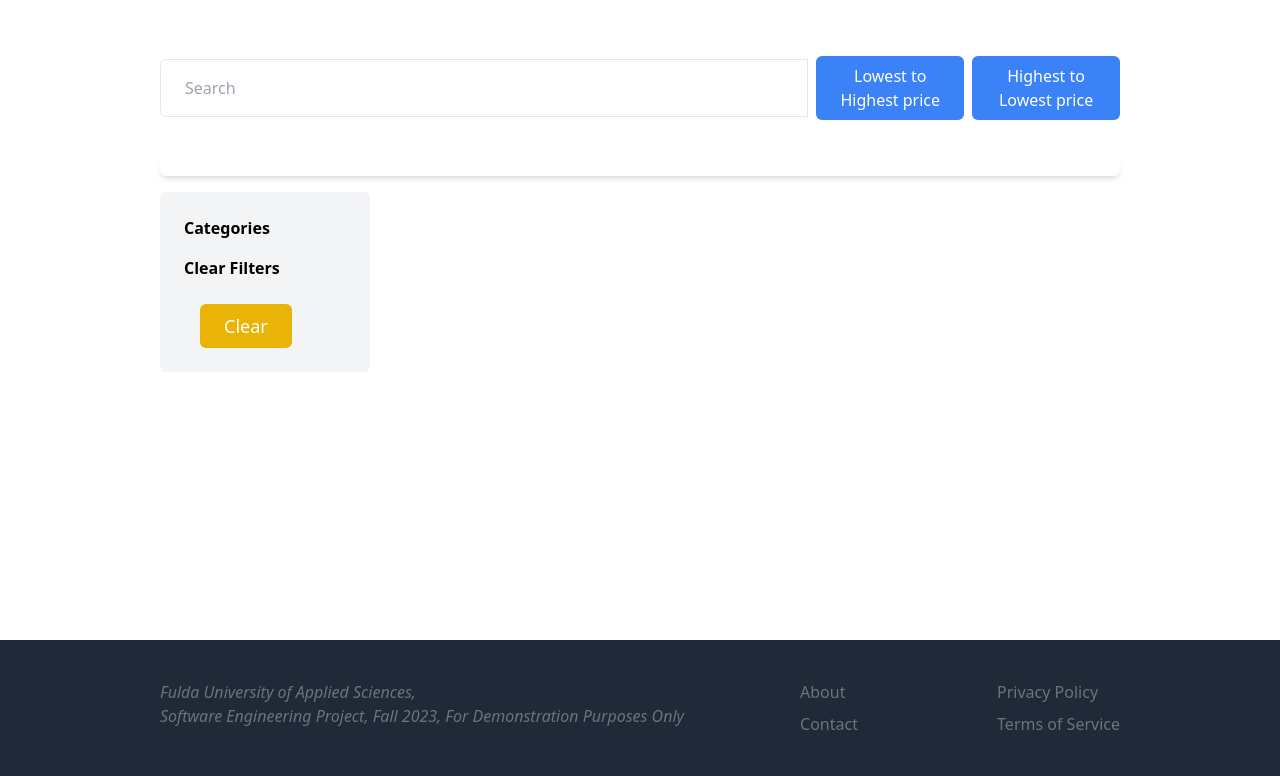
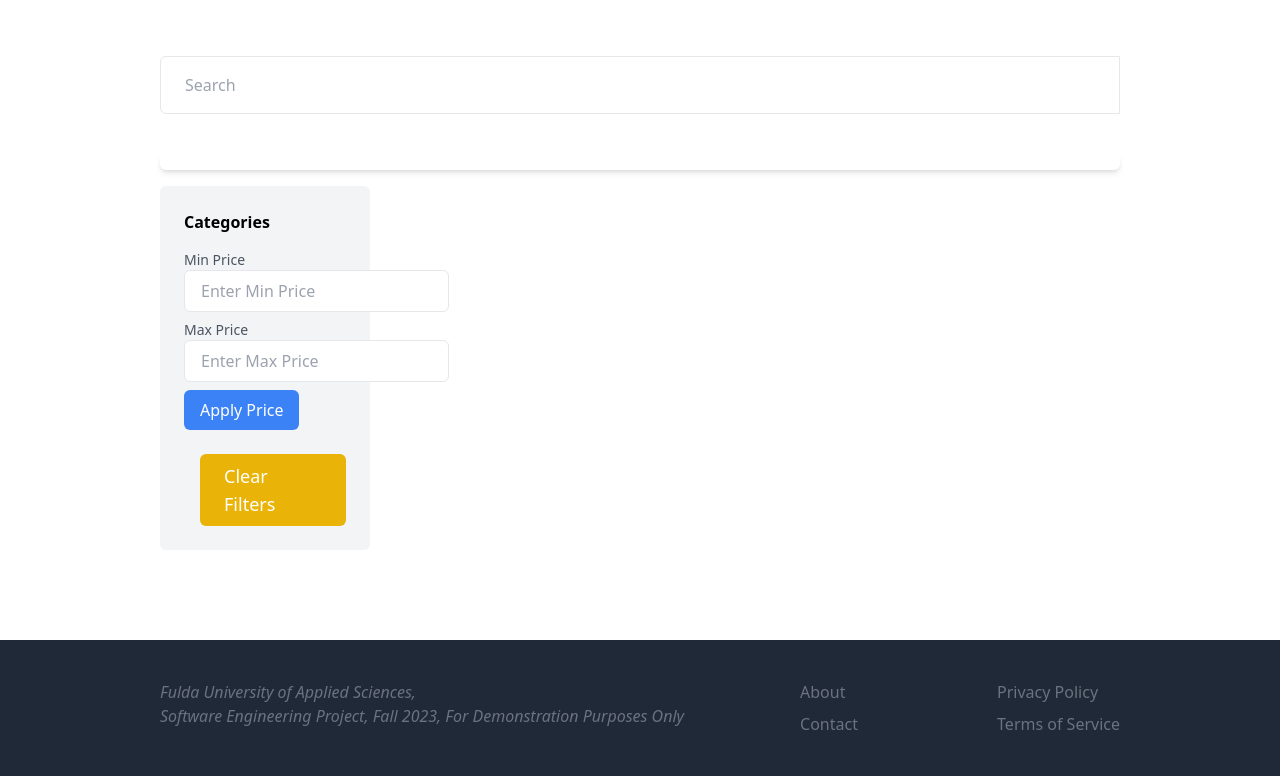
Before and after one commit to Hochschule-Fulda-AI/media-majesty, a Django app: page /items/ in a window 1280 px wide. Shown: the part 109-885 px from the top of the page. Run offline with Django 4.2, Linux system fonts and the light colour scheme; data that the repository does not hold is empty; some libraries are stand-ins or nearby versions.

Commit message:
Fix purchase button & filtering by price

```diff
--- a/mediamajesty/items/download_view.py
+++ b/mediamajesty/items/download_view.py
@@ -24,9 +24,6 @@ def download(request, id):
 
     container_name = AZURE_CONTAINER
 
-
-
-
     local_path = os.path.join('Downloads', blob_name.split("/")[-1])
     if not os.path.exists('Downloads'):
         current_directory = os.getcwd()
--- a/mediamajesty/items/templates/items/index.html
+++ b/mediamajesty/items/templates/items/index.html
@@ -6,8 +6,6 @@
 <div class="container mx-auto mt-8">
     <form action="{% url 'items:index' %}" class="w-full mb-10 flex items-center" autocomplete="off">
         <input type="text" name="search" id="searchInput" placeholder="Search" class="py-4 px-6 border w-full rounded-l-md" value="{{ search }}">
-        <button type="submit" name="sort" value="asc" class="ml-2 px-4 py-2 bg-blue-500 hover:bg-blue-600 text-white rounded-md">Lowest to Highest price</button>
-        <button type="submit" name="sort" value="desc" class="ml-2 px-4 py-2 bg-blue-500 hover:bg-blue-600 text-white rounded-md">Highest to Lowest price</button>
     </form>
 
     <div id="suggestionsContainer" class="w-full mb-4">
@@ -24,10 +22,24 @@
                 </li>
                 {% endfor %}
             </ul>
-            <p class="font-semibold mt-4">Clear Filters</p>
-            <ul>
-                <li><a href="{% url 'items:index' %}" class="mt-6 ml-4 py-2 px-6 inline-block bg-yellow-500 hover:bg-yellow-600 rounded-md text-lg text-white font-medium">Clear</a></li>
-            </ul>
+
+
+            <form action="{% url 'items:index' %}" class="mt-4" autocomplete="off">
+                <div class="mb-2">
+                    <label for="min_price" class="block text-sm font-medium text-gray-600">Min Price</label>
+                    <input type="number" name="min_price" id="min_price" placeholder="Enter Min Price" class="py-2 px-4 border rounded-md" value="{{ request.GET.min_price }}">
+                </div>
+
+                <div class="mb-2">
+                    <label for="max_price" class="block text-sm font-medium text-gray-600">Max Price</label>
+                    <input type="number" name="max_price" id="max_price" placeholder="Enter Max Price" class="py-2 px-4 border rounded-md" value="{{ request.GET.max_price }}">
+                </div>
+
+                <button type="submit" class="px-4 py-2 bg-blue-500 hover:bg-blue-600 text-white rounded-md">Apply Price</button>
+                <ul>
+                    <li><a href="{% url 'items:index' %}" class="mt-6 ml-4 py-2 px-6 inline-block bg-yellow-500 hover:bg-yellow-600 rounded-md text-lg text-white font-medium">Clear Filters</a></li>
+                </ul>
+            </form>
         </div>
 
         <div class="col-span-3">
@@ -44,12 +56,14 @@
                         </div>
                     </a>
                 </div>
+
                 {% endfor %}
             </div>
         </div>
     </div>
 </div>
 {% endblock %}
+
 
 {% block scripts %}
 <script src="https://code.jquery.com/jquery-3.6.4.min.js"></script>
--- a/mediamajesty/items/views.py
+++ b/mediamajesty/items/views.py
@@ -5,10 +5,11 @@ from django.db.models import Q
 from .forms import AddNewItemForm, EditItemForm
 from .models import Category, Item
 
-
 def index(request):
     search = request.GET.get("search", "")
     category_id = request.GET.get("category", 0)
+    min_price = request.GET.get("min_price")
+    max_price = request.GET.get("max_price")
     categories = Category.objects.all()
     items = Item.objects.filter(is_sold=False, is_approved=True)
 
@@ -20,12 +21,12 @@ def index(request):
             Q(name__icontains=search) | Q(description__icontains=search)
         )
 
-    sort_option = request.GET.get("sort", "")
-
-    if sort_option == "asc":
-        items = items.order_by('price')
-    elif sort_option == "desc":
-        items = items.order_by('-price')
+    if min_price and max_price:
+        items = items.filter(price__range=(min_price, max_price))
+    elif min_price:
+        items = items.filter(price__gte=min_price)
+    elif max_price:
+        items = items.filter(price__lte=max_price)
 
     return render(
         request,
@@ -37,7 +38,6 @@ def index(request):
             "category_id": int(category_id),
         },
     )
-
 
 def item(request, id):
     item = get_object_or_404(Item, id=id)
```
Also changed, not shown: mediamajesty/items/templates/items/item.html (+26 -6 lines).
